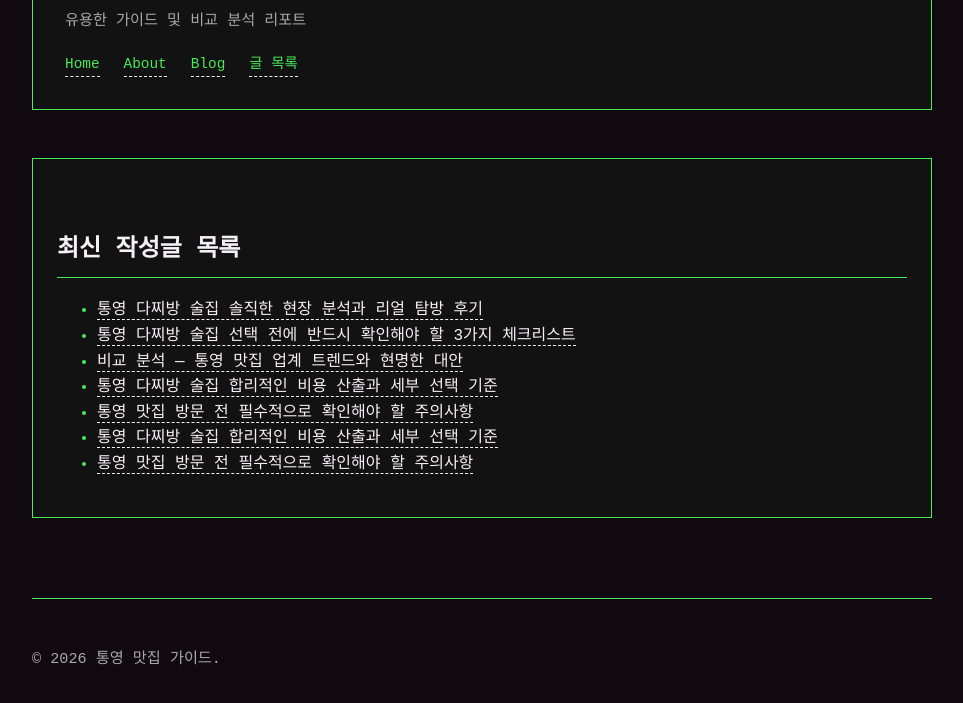
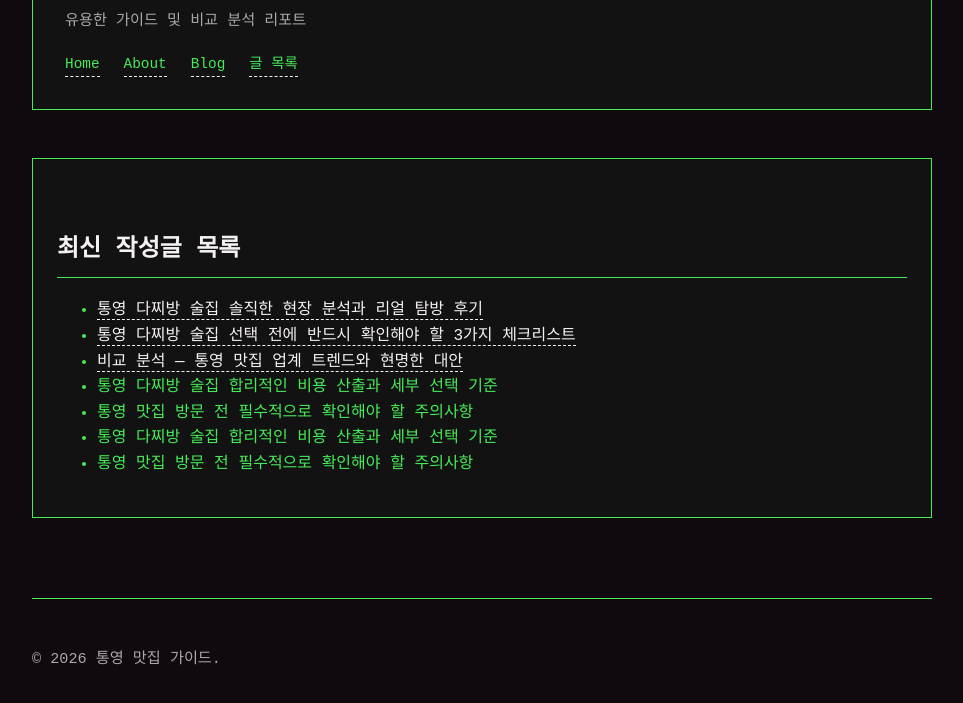
Before and after one commit to dydrkrtks7-cmd/bp-namanavi-t3-019, a plain HTML site: page blog.html in a window 1280 px wide. Shown: the part 183-886 px from the top of the page, without its empty margins (158-1121 px from the left). Drawn offline with Linux system fonts and the light colour scheme.

Commit message:
deploy: garbage-free snapshot 2026-09-19T19:40:02.782Z

```diff
--- a/blog.html
+++ b/blog.html
@@ -49,10 +49,10 @@
           <li><a href="posts/post-1.html">통영 다찌방 술집 솔직한 현장 분석과 리얼 탐방 후기</a></li>
 <li><a href="posts/post-2.html">통영 다찌방 술집 선택 전에 반드시 확인해야 할 3가지 체크리스트</a></li>
 <li><a href="posts/post-3.html">비교 분석 — 통영 맛집 업계 트렌드와 현명한 대안</a></li>
-                  <li><a href="posts/post-4.html">통영 다찌방 술집 합리적인 비용 산출과 세부 선택 기준</a></li>
-          <li><a href="posts/post-5.html">통영 맛집 방문 전 필수적으로 확인해야 할 주의사항</a></li>
-                  <li><a href="posts/post-4.html">통영 다찌방 술집 합리적인 비용 산출과 세부 선택 기준</a></li>
-          <li><a href="posts/post-5.html">통영 맛집 방문 전 필수적으로 확인해야 할 주의사항</a></li>
+                  <li>통영 다찌방 술집 합리적인 비용 산출과 세부 선택 기준</li>
+          <li>통영 맛집 방문 전 필수적으로 확인해야 할 주의사항</li>
+                  <li>통영 다찌방 술집 합리적인 비용 산출과 세부 선택 기준</li>
+          <li>통영 맛집 방문 전 필수적으로 확인해야 할 주의사항</li>
         </ul>
       </section>
     </main>
```
Also changed, not shown: posts/gemini-coverage-20260704-167.html (+1 -2 lines).
